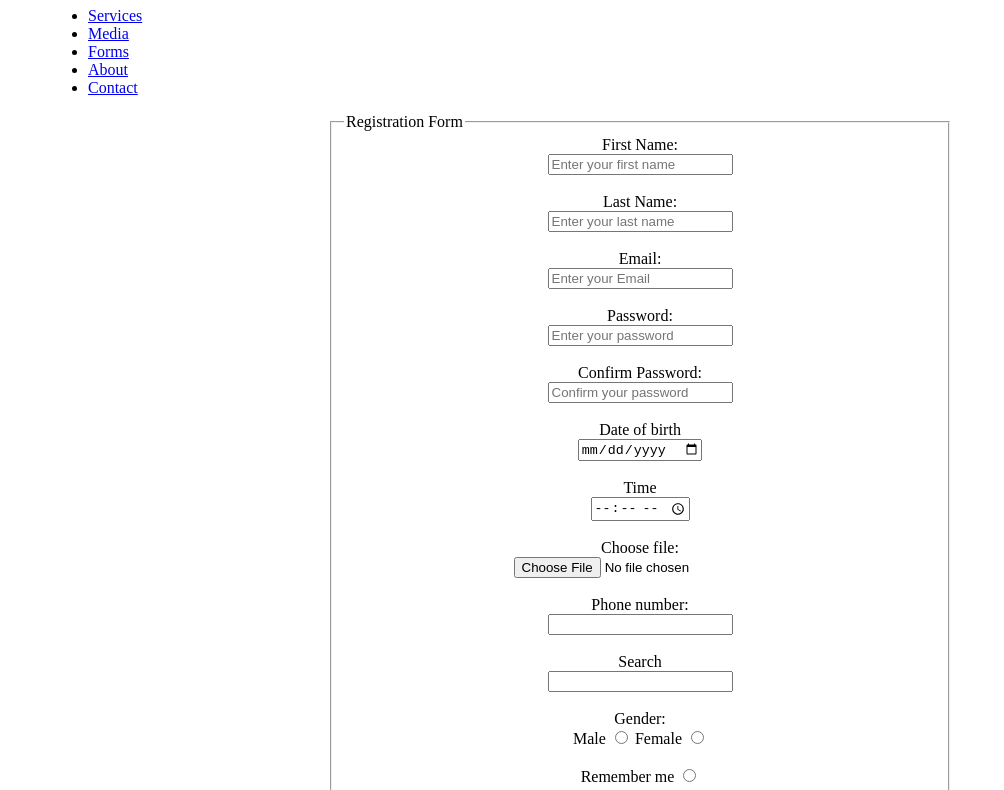
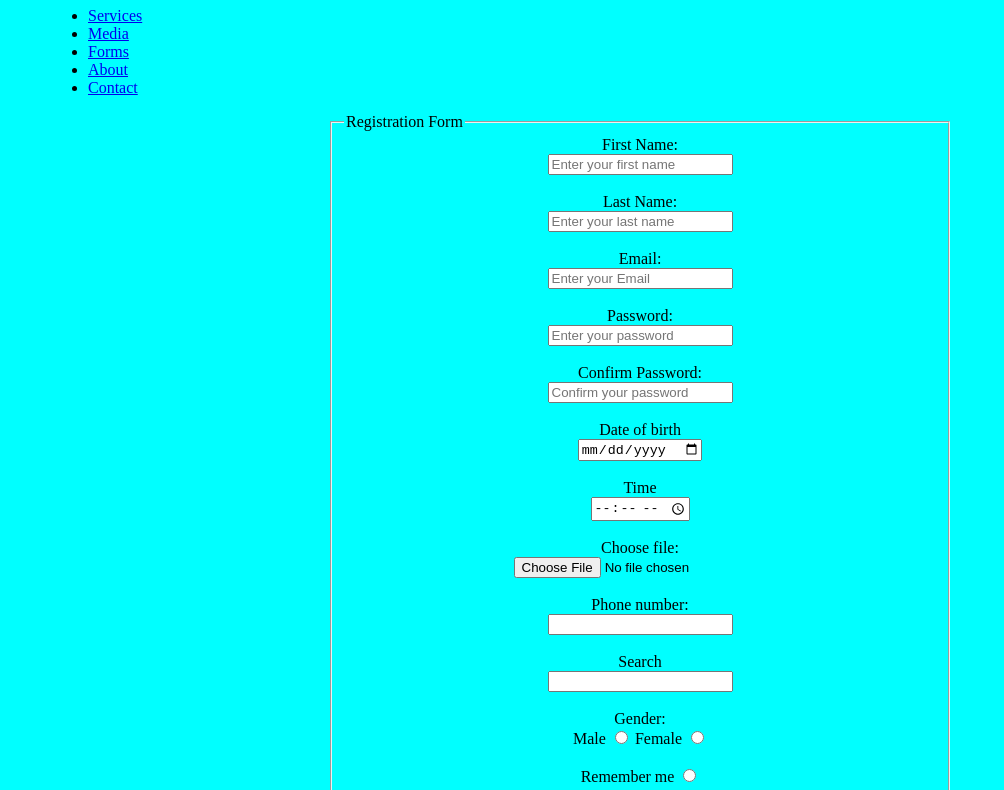
Before and after one commit to Xavier-BIZIMANA/Quick-Tech, a plain HTML site: page forms.html in a window 1280 px wide. Shown: the part 73-863 px from the top of the page, without its empty margins (0-1004 px from the left). Drawn offline with Linux system fonts and the light colour scheme.

Commit message:
forth commit

```diff
--- a/forms.html
+++ b/forms.html
@@ -4,6 +4,7 @@
     <meta charset="UTF-8">
     <meta name="viewport" content="width=device-width, initial-scale=1.0">
     <title>Forms</title>
+    <link rel="stylesheet" href="style.css">
 </head>
 <body>
      <h1>QUICK TECH</h1>
```
Also changed, not shown: services.html (+1 -0 lines).
